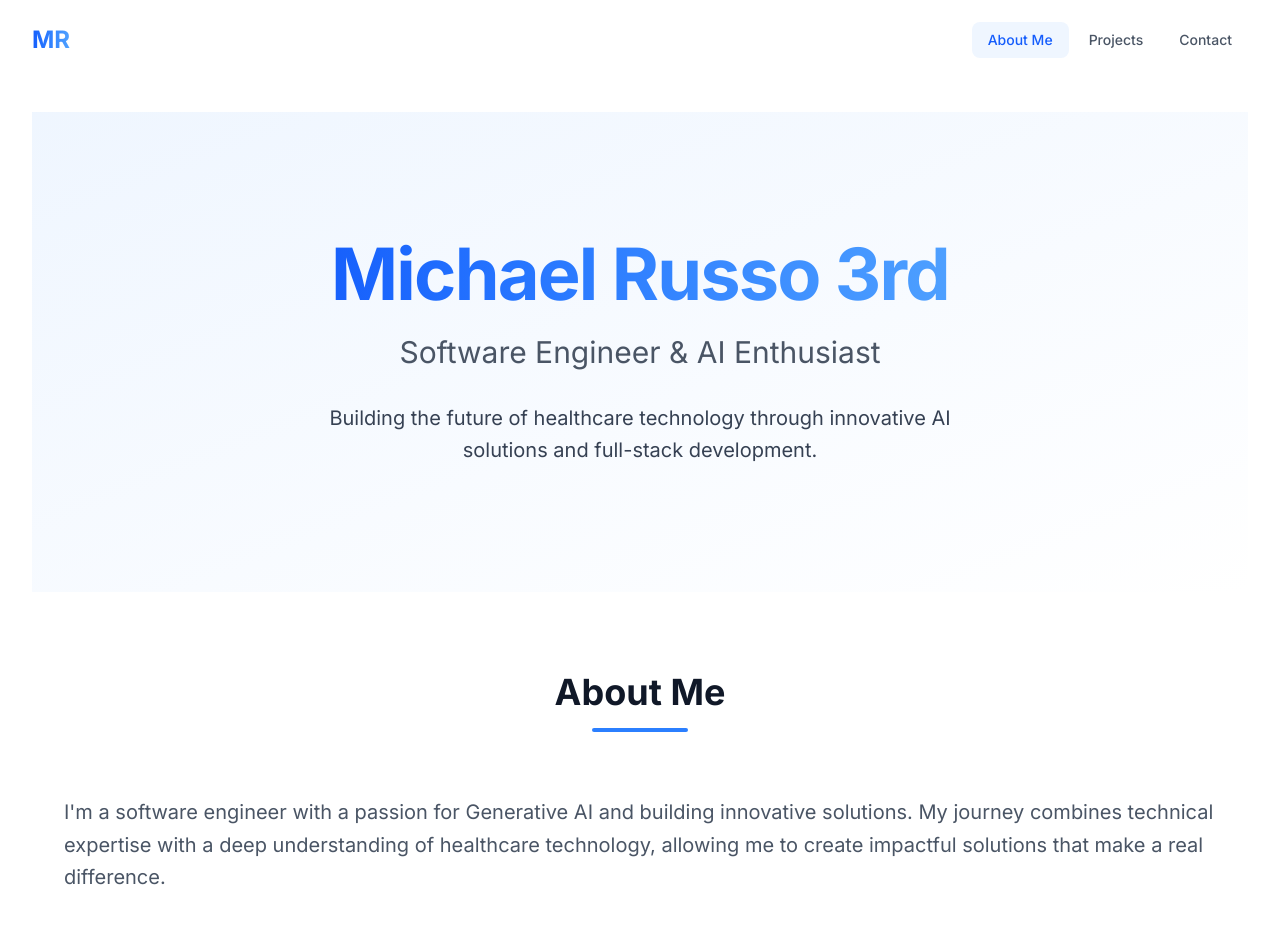
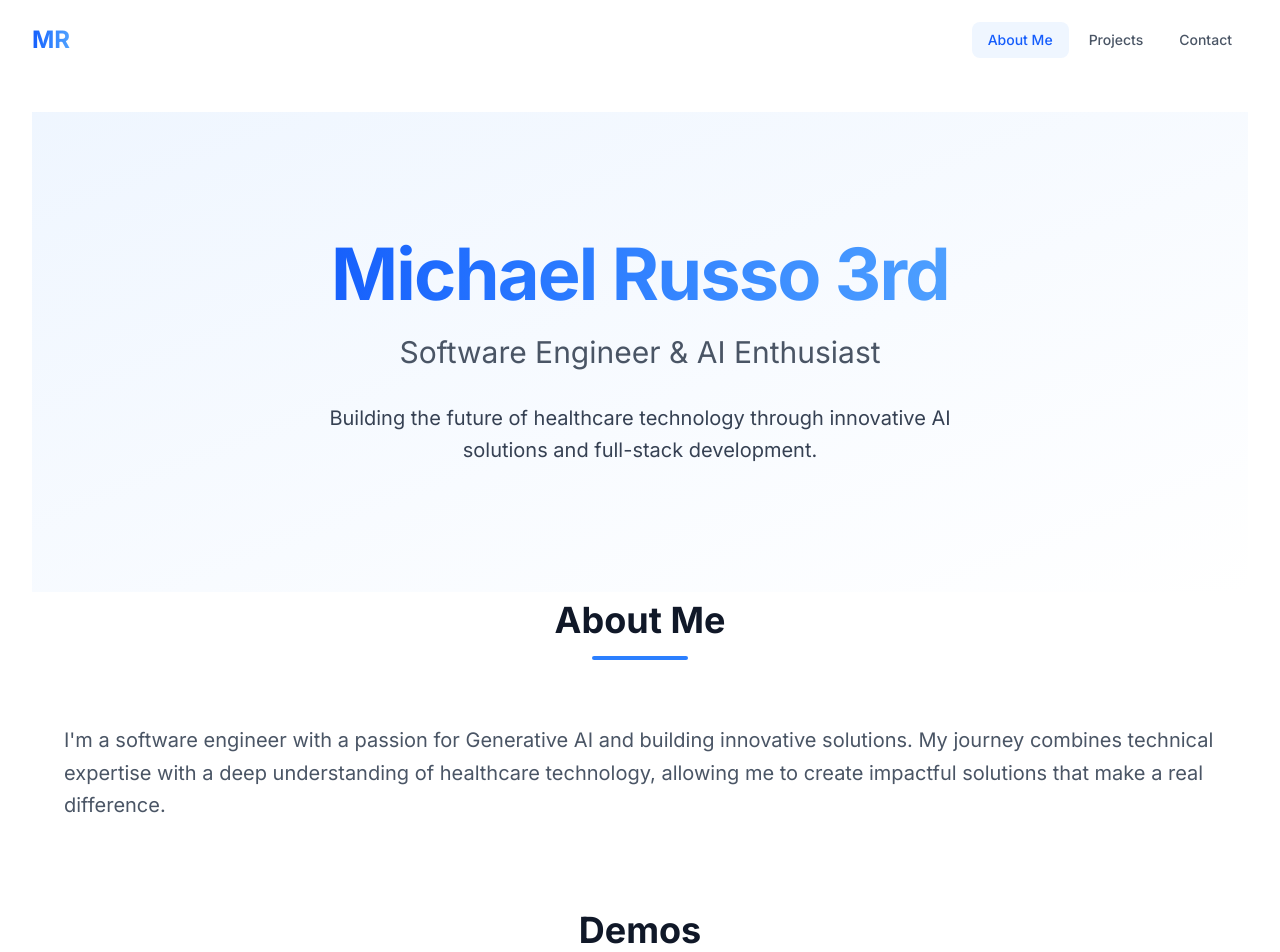
Before and after one commit to michael-russo-eng/portfolio, a Next.js app in the folder client/: page / in a window 1280 px wide. Shown: the top 952 px of the page. Built offline with nearby package versions, Linux system fonts and the light colour scheme.

Commit message:
fix formattting of each component on about page

```diff
--- a/client/src/app/page.tsx
+++ b/client/src/app/page.tsx
@@ -75,7 +75,7 @@
       </section>
 
       {/* About Section */}
-      <section className="py-20 bg-white">
+      <section className="py-2 bg-white">
         <motion.div
           className="max-w-7xl mx-auto px-4 sm:px-6 lg:px-8"
           variants={staggerContainer}
```
